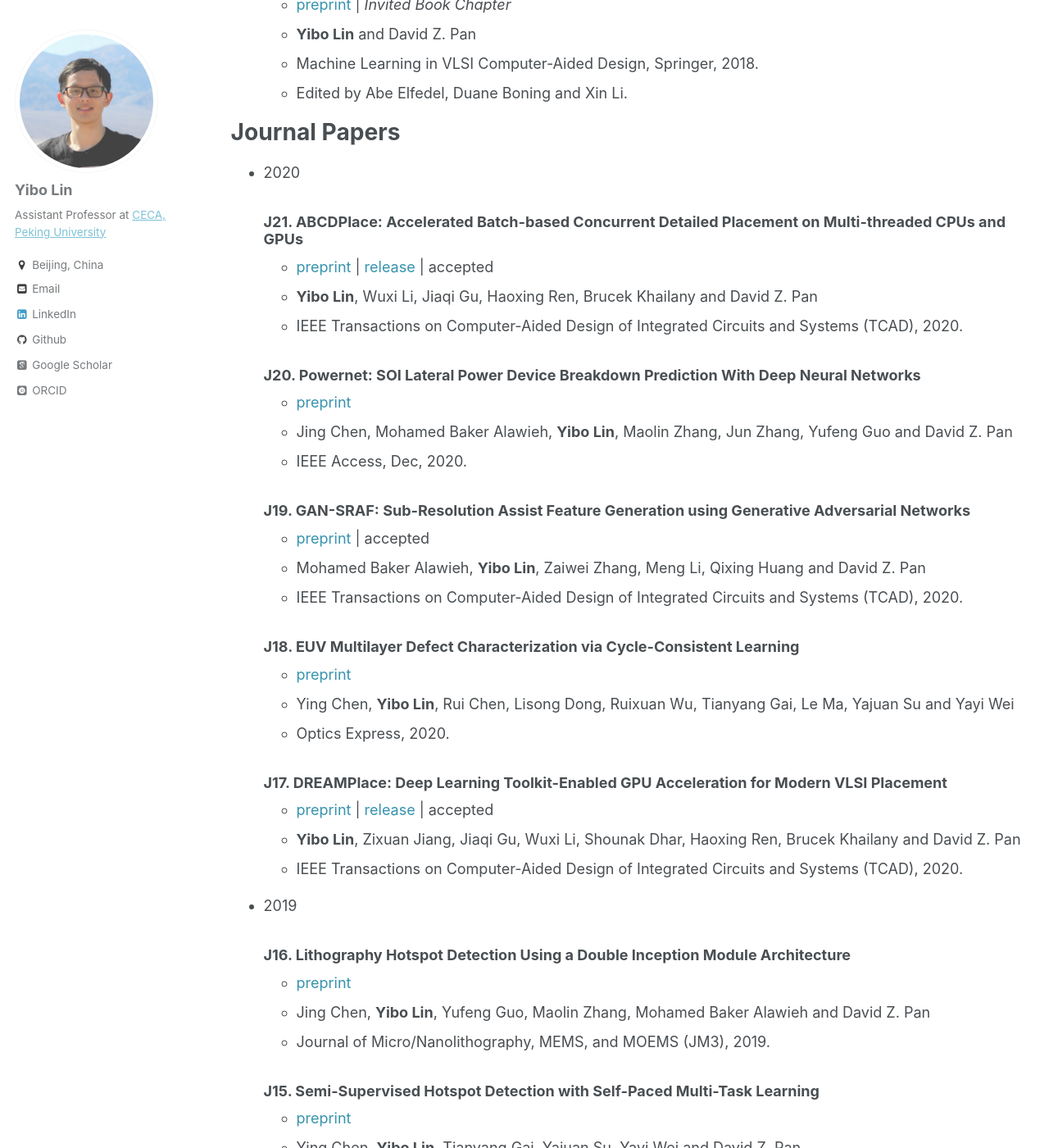
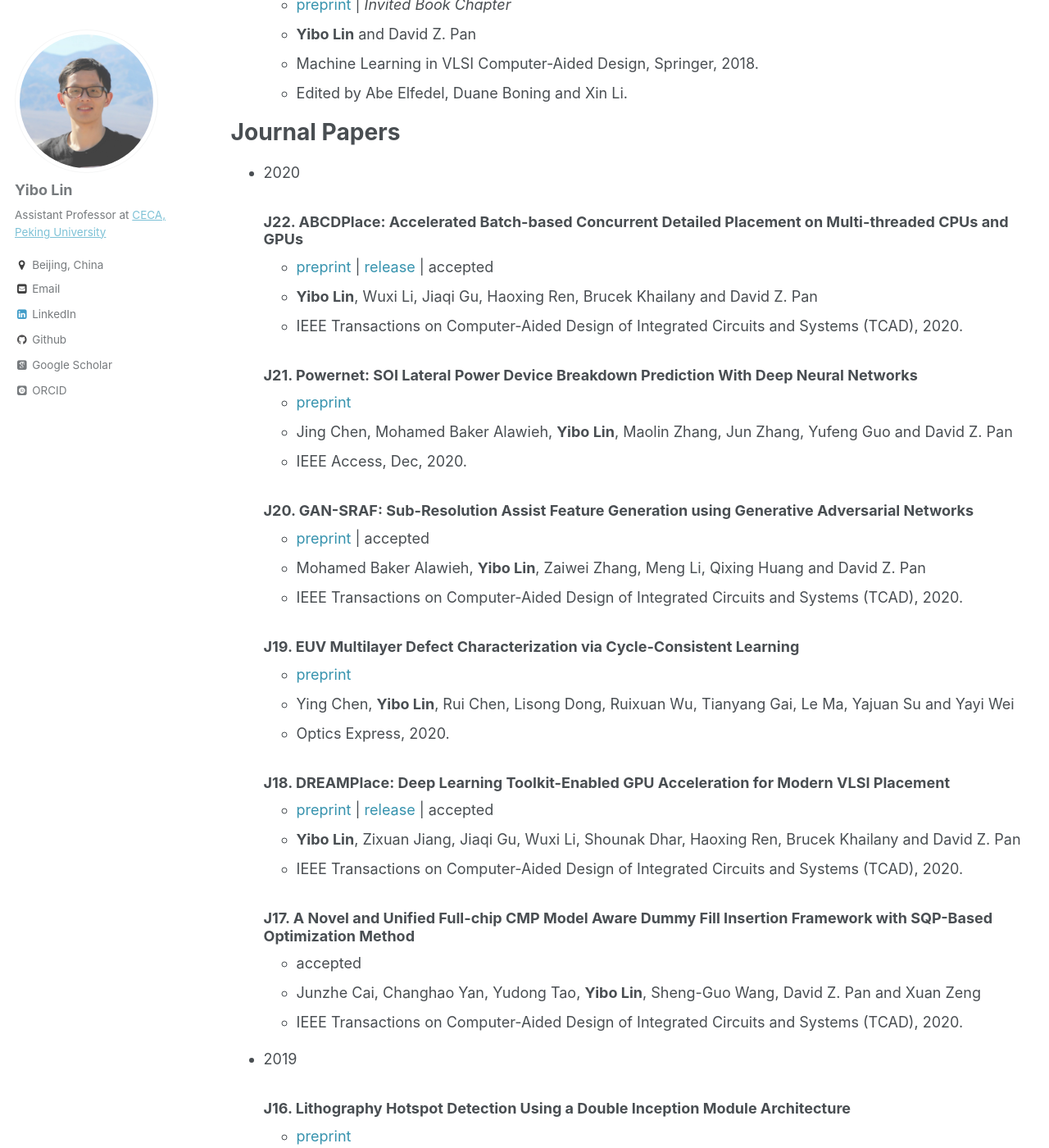
Before and after one commit to limbo018/limbo018.github.io, a Jekyll site: the page built from _pages/publications.md, in a window 1280 px wide and 1400 px high, scrolled down 368 px. Shown: the whole window at 82% size. Built offline with Jekyll 4.4.1, drawn with Linux system fonts in a browser that asks for light colours; some web fonts are replaced.

Commit message:
add dummy fill paper

```diff
--- a/_pages/publications.md
+++ b/_pages/publications.md
@@ -30,29 +30,34 @@
 
 * 2020
 
-  ### J21. [ABCDPlace: Accelerated Batch-based Concurrent Detailed Placement on Multi-threaded CPUs and GPUs](https://doi.org/10.1109/TCAD.2020.2971531)
+  ### J22. [ABCDPlace: Accelerated Batch-based Concurrent Detailed Placement on Multi-threaded CPUs and GPUs](https://doi.org/10.1109/TCAD.2020.2971531)
      * <a href="/publications/papers/ABCDPLACE_TCAD2020_Lin.pdf" style="color:#3793ae">preprint</a> \| <a href="https://github.com/limbo018/DREAMPlace" style="color:#3793ae">release</a> \| accepted
      * **Yibo Lin**, Wuxi Li, Jiaqi Gu, Haoxing Ren, Brucek Khailany and David Z. Pan
      * IEEE Transactions on Computer-Aided Design of Integrated Circuits and Systems (TCAD), 2020.
 
-  ### J20. [Powernet: SOI Lateral Power Device Breakdown Prediction With Deep Neural Networks](https://doi.org/10.1109/ACCESS.2020.2970966)
+  ### J21. [Powernet: SOI Lateral Power Device Breakdown Prediction With Deep Neural Networks](https://doi.org/10.1109/ACCESS.2020.2970966)
      * <a href="https://ieeexplore.ieee.org/stamp/stamp.jsp?tp=&arnumber=8978944" style="color:#3793ae">preprint</a>
      * Jing Chen, Mohamed Baker Alawieh, **Yibo Lin**, Maolin Zhang, Jun Zhang, Yufeng Guo and David Z. Pan
      * IEEE Access, Dec, 2020.
 
-  ### J19. [GAN-SRAF: Sub-Resolution Assist Feature Generation using Generative Adversarial Networks](https://doi.org/10.1109/TCAD.2020.2995338)
+  ### J20. [GAN-SRAF: Sub-Resolution Assist Feature Generation using Generative Adversarial Networks](https://doi.org/10.1109/TCAD.2020.2995338)
      * <a href="/publications/papers/SRAF_TCAD2020_Alawieh.pdf" style="color:#3793ae">preprint</a> \| accepted
      * Mohamed Baker Alawieh, **Yibo Lin**, Zaiwei Zhang, Meng Li, Qixing Huang and David Z. Pan
      * IEEE Transactions on Computer-Aided Design of Integrated Circuits and Systems (TCAD), 2020.
 
-  ### J18. [EUV Multilayer Defect Characterization via Cycle-Consistent Learning](https://doi.org/10.1364/OE.394590)
+  ### J19. [EUV Multilayer Defect Characterization via Cycle-Consistent Learning](https://doi.org/10.1364/OE.394590)
      * <a href="https://doi.org/10.1364/OE.394590" style="color:#3793ae">preprint</a>
      * Ying Chen, **Yibo Lin**, Rui Chen, Lisong Dong, Ruixuan Wu, Tianyang Gai, Le Ma, Yajuan Su and Yayi Wei
      * Optics Express, 2020.
 
-  ### J17. [DREAMPlace: Deep Learning Toolkit-Enabled GPU Acceleration for Modern VLSI Placement](https://doi.org/10.1109/TCAD.2020.3003843)
+  ### J18. [DREAMPlace: Deep Learning Toolkit-Enabled GPU Acceleration for Modern VLSI Placement](https://doi.org/10.1109/TCAD.2020.3003843)
      * <a href="/publications/papers/PLACE_TCAD2020_Lin.pdf" style="color:#3793ae">preprint</a> \| <a href="https://github.com/limbo018/DREAMPlace" style="color:#3793ae">release</a> \| accepted
      * **Yibo Lin**, Zixuan Jiang, Jiaqi Gu, Wuxi Li, Shounak Dhar, Haoxing Ren, Brucek Khailany and David Z. Pan
+     * IEEE Transactions on Computer-Aided Design of Integrated Circuits and Systems (TCAD), 2020.
+
+  ### J17. [A Novel and Unified Full-chip CMP Model Aware Dummy Fill Insertion Framework with SQP-Based Optimization Method](https://doi.org/10.1109/TCAD.2020.3001380)
+     * accepted
+     * Junzhe Cai, Changhao Yan, Yudong Tao, **Yibo Lin**, Sheng-Guo Wang, David Z. Pan and Xuan Zeng
      * IEEE Transactions on Computer-Aided Design of Integrated Circuits and Systems (TCAD), 2020.
 
 * 2019
```
Also changed, not shown: _includes/publications_cv.md (+7 -5 lines), ref/publications.bib (+13 -0 lines), 4 other files.
